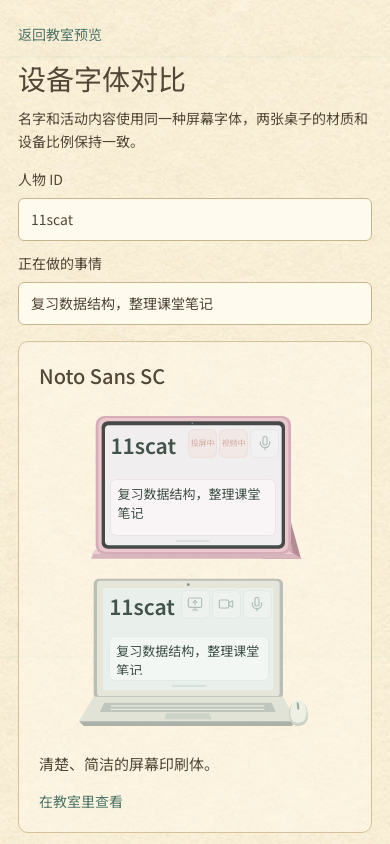
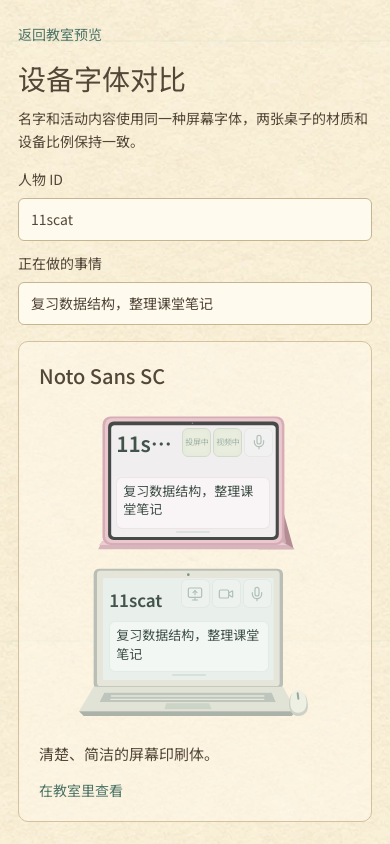
Before and after one commit to Yuumi-11/11scat, a Next.js app: page /classroom-preview/fonts in a window 390 px wide. Shown: the top 844 px of the page. Built offline with nearby package versions, Linux system fonts and the light colour scheme.

Commit message:
style: rebalance classroom desks and device screens

```diff
--- a/app/ClassroomTodo.tsx
+++ b/app/ClassroomTodo.tsx
@@ -38,7 +38,7 @@ function TodoNote({ name, value, onSave }: { name: string; value: string; onSave
 export function ClassroomTodoCard<T extends TodoTask>({ name, tasks, note = '', onNoteSave, onComplete, headerActions, empty }: {
   name: string; tasks: T[]; note?: string; onNoteSave?: (note: string) => Promise<void> | void; onComplete?: (task: T) => void; headerActions?: ReactNode; empty?: ReactNode;
 }) {
-  return <section className="task-person-card todo-paper-card" aria-label={`${name}的今日 todo`}>
+  return <section className="task-person-card todo-paper-card" aria-label={`${name}的今日任务`}>
     <div className="activity-heading"><strong >{name}</strong>{headerActions}<TodoNote name={name} value={note} onSave={onNoteSave} /></div>
     <div className="task-person-list" tabIndex={0} aria-label={`${name}的任务列表`}>
       <div className="task-list" aria-live="polite">{tasks.map(task => <div className={`task-row${task.done ? ' is-done' : ''}`} key={task.id}>
--- a/app/classroom.css
+++ b/app/classroom.css
@@ -17,6 +17,7 @@
   --wood: url('/classroom/wood.webp'); --paper: url('/classroom/paper-fiber.jpg');
   --classroom-ui-font: 'Classroom Sans', 'PingFang SC', 'Microsoft YaHei', sans-serif;
   --desk-overlap: 34px; --chat-bottom-inset: 27px; --scene-top: 10px; --board-frame: 13px;
+  --chat-paper-inset: 12px;
   --panel-shift: clamp(0px, calc((100vw - 1166px) * .138182), 38px);
   --board-growth: clamp(0px, calc((100vw - 1166px) * .101818), 28px);
   font-family: var(--classroom-ui-font);
@@ -37,12 +38,13 @@
 .chalk-public-tasks li { display: flex; gap: 18px; align-items: baseline; flex: 0 0 auto; min-width: 0; }
 .chalk-public-tasks li::before { content: ''; width: 13px; height: 13px; flex-shrink: 0; border: 2px solid #f3eedbbb; border-radius: 2px 3px 1px 4px; transform: rotate(-4deg); }
 .chalk-lettering { font: clamp(26px, 3.6vw, 51px)/1.2 'Classroom Yan', 'Long Cang', cursive; -webkit-text-stroke: .28px currentColor; overflow-wrap: anywhere; min-width: 0; display: block; mask-image: url('/classroom/chalk-grain.png'); mask-size: 192px; }
-.classroom-scene .side-panel { position: relative; min-height: 0; padding: 6px 12px 8px; border: 10px solid #d3a465; border-radius: 12px; background: #fbf4e2 var(--paper) center / 560px; box-shadow: none; }
+.classroom-scene .side-panel { position: relative; min-height: 0; padding: 6px var(--chat-paper-inset) 8px; border: 10px solid #d3a465; border-radius: 12px; background: #fbf4e2 var(--paper) center / 560px; box-shadow: none; }
 .classroom-scene .side-tabs { position: relative; margin: 0; padding: 0 40px 0 0; height: 42px; display: flex; gap: 8px; align-items: end; flex: 0 0 auto; border-bottom: 0; background: transparent; overflow: visible; }
 .classroom-scene .side-tabs > button { position: relative; flex: 1; height: 42px; min-width: 0; padding: 7px 8px; border: 0; border-radius: 10px 13px 0 0; background: #eaddbf; color: #7f5d3e; font: 500 19px/1.2 var(--classroom-ui-font); letter-spacing: .06em; box-shadow: none; }
 .classroom-scene .side-tabs > button.active { background: #4f7669; color: #fff6df; }
 .classroom-scene .side-tabs > button svg { display: none; }
-.classroom-scene .chat-bell-host { position: absolute; top: 4px; right: -2px; z-index: 8; width: 58px; height: 68px; }
+/* The SVG mount ends 2px inside its host; bridge that and the paper inset. */
+.classroom-scene .chat-bell-host { position: absolute; top: 4px; right: calc(-1 * var(--chat-paper-inset) - 2px); z-index: 8; width: 58px; height: 68px; }
 .classroom-scene .scene-desks { display: grid; grid-template-columns: repeat(4,minmax(0,1fr)); gap: 20px; flex: 0 0 clamp(115px, 16vh, 165px); min-height: 0; align-items: end; }
 .classroom-desk { height: 100%; min-width: 0; display: flex; position: relative; align-items: end; justify-content: center; gap: 4px; padding: 0 5px 9px; }
 .classroom-desk::before { content: ''; position: absolute; left: -3px; right: -3px; bottom: -8px; height: 49px; border-radius: 8px 8px 0 0; background: linear-gradient(#ffefbc22 0 64%, #96633026 66%), var(--wood) center / 500px; box-shadow: inset 0 5px 2px #f1c58977; transform: perspective(400px) rotateX(13deg); }
@@ -189,7 +191,8 @@
   .classroom-scene .projector-control { width: 116px; height: 95px; left: 42%; top: -35px; }
   .chalk-date { font-size: 17px; top: 18%; right: 4%; }.chalk-lettering { font-size: 28px; }
   .chalk-public-tasks { inset: 25% 7% 38px; gap: 7px; }
-  .classroom-scene .side-panel { padding: 4px 8px 8px; }.classroom-scene .side-tabs { height: 38px; }
+  .classroom-scene { --chat-paper-inset: 8px; }
+  .classroom-scene .side-panel { padding: 4px var(--chat-paper-inset) 8px; }.classroom-scene .side-tabs { height: 38px; }
   .classroom-scene .side-tabs > button { font-size: 18px; }
   .classroom-scene .task-copy strong { font-size: 14px; }
   .classroom-scene .whiteboard-shell { grid-template-columns: minmax(0,1fr) 42px; padding-bottom: 33px; }
@@ -210,8 +213,8 @@
 .classroom-scene .classroom-desk .calendar-content { pointer-events: auto; }
 .classroom-scene :is(button, input, textarea, select) { font-family: var(--classroom-ui-font); }
 .classroom-scene .board-text-box textarea { font-family: 'Classroom Yan', 'Long Cang', cursive; }
-.classroom-scene .desk-room { padding-right: 76px; gap: 0; }
-.classroom-scene .desk-room :is(.object-button, .room-collaboration-trigger, .settings-button) { height: 112px; }
+.classroom-scene .desk-room { padding-right: clamp(48px,5.9vw,84px); gap: clamp(18px,2.4vw,34px); }
+.classroom-scene :is(.desk-media,.desk-room) :is(.object-button,.room-collaboration-trigger,.settings-button) { min-width: 0; height: 112px; }
 .classroom-scene .prop-calendar, .classroom-scene .prop-taskboard, .classroom-scene .prop-folder, .classroom-scene .prop-settings, .classroom-scene .prop-bell { background-size: contain; background-position: center bottom; mask-image: none; }
 .classroom-scene .prop-calendar { background-image: url('/classroom/calendar-flat.svg'); }
 .classroom-scene .prop-taskboard { background-image: url('/classroom/taskboard-flat.svg'); }
@@ -243,8 +246,7 @@
 @media (min-width: 721px) and (max-width: 1000px) {
   .classroom-scene { --desk-overlap: 26px; --chat-bottom-inset: 19px; --scene-top: 10px; }
   .classroom-scene .chalk-palette, .classroom-scene .ledge-decoration { transform: scale(.65); transform-origin: right bottom; }
-  .classroom-scene .desk-room { padding-right: 62px; }
-  .classroom-scene .desk-room :is(.object-button, .room-collaboration-trigger, .settings-button) { height: 96px; }
+  .classroom-scene :is(.desk-media,.desk-room) :is(.object-button,.room-collaboration-trigger,.settings-button) { height: 96px; }
   .app-shell.classroom-scene > .wall-exit { right: 12px; width: 58px; }
   .classroom-scene .calendar-name { font-size: 17px; }
 }
@@ -253,7 +255,7 @@
   .classroom-scene { --desk-overlap: 0px; --chat-bottom-inset: 0px; --scene-top: 10px; --board-frame: 10px; }
   .app-shell.classroom-scene > .scene-desks { grid-template-rows: 110px 108px; }
   .classroom-scene .desk-room { padding-right: 8px; padding-top: 20px; }
-  .classroom-scene .desk-room :is(.object-button, .room-collaboration-trigger, .settings-button) { height: 88px; }
+  .classroom-scene :is(.desk-media,.desk-room) :is(.object-button,.room-collaboration-trigger,.settings-button) { height: 88px; }
   .app-shell.classroom-scene > .wall-exit { right: 18px; bottom: 102px; width: 56px; height: 34px; }
   .classroom-scene .object-button.projector-control { width: 120px; top: -32px; }
   .classroom-scene .projection-sheet { padding: 10px 8px 11px; }
@@ -288,9 +290,6 @@
 .rainbow-chalk .chalk-stick { background: linear-gradient(95deg,#e1a0b4,#e5c67c 32%,#b6cda3 59%,#95bdcf 83%,#b0a4ce); }
 .rainbow-chalk input { position: absolute; inset: 0; width: 100%; height: 100%; opacity: 0; cursor: pointer; }
 .rainbow-chalk:focus-within { outline: 1px dashed #f6f1dc; outline-offset: 1px; }
-@media (min-width:721px) {
-  .classroom-scene .desk-room { padding-right: clamp(48px,4.9vw,70px); }
-}
 /* Grow foreground overlap only as space opens beside the calendars. */
 @media (min-width:721px) {
   .classroom-scene { --desk-overlap: clamp(0px, calc((100vw - 1366px) * .2), 34px); }
@@ -364,30 +363,42 @@
 .classroom-scene[data-device-font=rounded] { --device-font: 'Device Nunito','School Rounded','Classroom Sans',sans-serif; }
 .classroom-scene[data-device-font=youyuan] { --device-font: 'Device Nunito',YouYuan,'幼圆','Classroom Sans',sans-serif; }
 .device-card { position: relative; width: min(100%,240px); aspect-ratio: 3 / 2; flex-shrink: 0; pointer-events: none; container-type: inline-size; }
+.device-tablet { width: min(93.3333%,224px); }
 .device-shell { display: block; position: absolute; inset: 0; background: center bottom / contain no-repeat; }
 .device-tablet .device-shell { background-image: url('/classroom/tablet-on.svg'); }.device-tablet.is-offline .device-shell { background-image: url('/classroom/tablet-off.svg'); }
 .device-laptop .device-shell { background-image: url('/classroom/laptop-on.svg'); }.device-laptop.is-offline .device-shell { background-image: url('/classroom/laptop-off.svg'); }
-.device-screen { position: absolute; left: 12.5%; right: 12.5%; top: 13%; bottom: 15%; display: flex; flex-direction: column; padding: 3px 0 8px; pointer-events: auto; overflow: hidden; color: #42534b; font-family: var(--device-font); }
+.device-screen { position: absolute; left: 12.5%; right: 12.5%; top: 13%; bottom: 15%; display: flex; flex-direction: column; padding: 3px 0 6px; pointer-events: auto; overflow: hidden; color: #42534b; font-family: var(--device-font); }
 .device-laptop .device-screen { left: 13%; right: 18%; top: 11%; bottom: 27%; }
 .device-tablet .device-screen { left: 13.5%; right: 15%; top: 13%; bottom: 15%; }
 .device-tablet .device-activity { background: #fff9fa9c; border-color: #d5bec64d; }
 .device-screen::after { content: ''; position: absolute; bottom: 2px; left: calc(50% - 17px); width: 34px; height: 2px; border-radius: 2px; background: #a6b9b044; pointer-events: none; }
 .device-identity { height: 35px; flex: 0 0 35px; max-width: calc(100% - 97px); padding: 0 0 0 3px; margin-top: -4px; display: flex; align-items: center; }
 .device-name { display: block; width: 100%; font: 600 21px/1.3 var(--device-font); overflow: hidden; text-overflow: ellipsis; white-space: nowrap; }
+/* Keep the shared header's flow height so the lower name does not consume input space. */
+.device-laptop .device-identity { align-items: flex-start; pointer-events: none; }
+.device-laptop .device-name { font-size: 17px; margin-top: 11px; height: 38.3px; }
 .device-media-status { position: absolute; top: 0; right: 0; display: flex; gap: 2px; }
 .classroom-scene .device-media-status button { display: flex; align-items: center; justify-content: center; gap: 2px; width: 29px; min-width: 29px; height: 29px; padding: 1px; border: 1px solid #c2cec680; border-radius: 6px; background: #f7faf8b3; color: #6c877b; font: 8px/1 var(--device-font); }
 .device-media-status button svg { width: 16px; height: 16px; }.device-media-status button:disabled { opacity: .45; cursor: default; }
-.classroom-scene .device-media-status button.is-live { border-color: #bf847833; color: #b75d50; background: #f6e5de; }
-.device-media-status i { width: 3px; height: 3px; background: #ba5f52; border-radius: 50%; }
-.device-activity { flex: 1; min-height: 0; display: flex; flex-direction: column; margin: clamp(8px,6.67cqw,16px) 3px 0; padding: 5px 6px; background: #fbfdfb8c; border: 1px solid #c4d3c859; border-radius: 6px; }
-.device-laptop .device-activity { margin-top: 12px; }
+.classroom-scene .device-media-status button.is-live { border-color: #adc5a5; color: #426c51; background: #dfeccc; box-shadow: inset 0 0 5px #66885712; }
+.device-media-status i { width: 3px; height: 3px; background: #64835b; border-radius: 50%; }
+.device-activity { flex: 1; min-height: 0; display: flex; flex-direction: column; margin: clamp(8px,6.67cqw,16px) 3px 0; padding: 4px 6px; background: #fbfdfb8c; border: 1px solid #c4d3c859; border-radius: 6px; }
+.device-laptop .device-activity { margin-top: 8px; }
 .device-activity .activity-box { flex: 1; min-height: 0; display: flex; flex-direction: column; gap: 2px; padding: 0; margin: 0; }
 .classroom-scene .device-activity :is(p,textarea) { flex: 1; width: 100%; height: 100%; min-height: 0; margin: 0; padding: 0; background: transparent; border: 0; border-radius: 0; box-shadow: none; resize: none; color: #42534b; font: 13px/1.45 var(--device-font); overflow-wrap: anywhere; white-space: pre-wrap; }
 .device-activity p { overflow-y: auto; scrollbar-width: thin; }.device-activity textarea { overflow: hidden; }.device-activity small { position: absolute; width: 1px; height: 1px; overflow: hidden; clip-path: inset(50%); }
 .classroom-seating-settings label { display: grid; gap: 8px; margin: 16px 0; }.classroom-seating-settings select { padding: 8px; border: 1px solid #b8bda9; background: #f8f4e8; border-radius: 6px; color: #495c4f; }
 .classroom-board-settings > div { display: flex; justify-content: space-between; margin: 12px 0; }
 .classroom-scene .room-collaboration-trigger i { position: absolute; top: 13%; right: 7%; min-width: 24px; height: 25px; padding: 0 5px; display: grid; place-items: center; background: #b77660; color: #fff3d8; border: 2px solid #e5c997; border-radius: 8px 6px 9px 5px; box-shadow: 1px 2px #735b3826; font: normal 13px/1 'Classroom Sans',sans-serif; transform: rotate(4deg); }
-@container (max-width:210px) { .device-screen { padding-top: 1px; padding-bottom: 5px; }.device-identity { max-width: calc(100% - 79px); height: 29px; flex-basis: 29px; }.device-name { font-size: 18px; }.classroom-scene .device-media-status button { width: 24px; min-width: 24px; height: 24px; font-size: 7px; }.device-activity { margin-top: 7px; padding: 3px; }.classroom-scene .device-activity :is(p,textarea) { font-size: 11px; line-height: 1.4; } }
+@container (max-width:210px) {
+  .device-screen { padding-top: 1px; padding-bottom: 5px; }
+  .device-identity { max-width: calc(100% - 79px); height: 29px; flex-basis: 29px; }
+  .device-name { font-size: 18px; }
+  .device-laptop .device-name { font-size: 16px; margin-top: 7px; height: 32px; }
+  .classroom-scene .device-media-status button { width: 24px; min-width: 24px; height: 24px; font-size: 7px; }
+  .device-activity, .device-laptop .device-activity { margin-top: 7px; padding: 3px; }
+  .classroom-scene .device-activity :is(p,textarea) { font-size: 11px; line-height: 1.4; }
+}
 .room-audio-enable,.room-microphone-error { position: fixed; z-index: 25; left: 50%; bottom: 180px; transform: translateX(-50%); border: 1px solid #bcac8b; border-radius: 8px; padding: 8px 12px; background: #fff7e6; color: #514d3c; }
 
 /* Seventh review: state-aware rear panels, a compact device toolbar and paper todo. */
@@ -400,11 +411,9 @@
 .board-layer-side:focus-visible { outline: 2px dashed #f6f1dc; outline-offset: -3px; }
 .classroom-scene .device-media-status button { flex-shrink: 0; letter-spacing: -.03em; }
 .classroom-scene .device-media-status button:focus-visible { outline: 2px solid #658d7b; outline-offset: -2px; }
-.classroom-scene .device-media-status button.is-live { box-shadow: inset 0 0 5px #d54a3912; }
 .classroom-scene .prop-calendar-entry { background-image: url('/classroom/calendar-entry.svg'); }
-.classroom-scene .calendar-entry-button { max-width: 140px; height: 112px; }
-.classroom-scene .desk-media { gap: 20px; }
-.classroom-scene .side-tabs::after { content: ''; position: absolute; left: -12px; right: -12px; bottom: 0; height: 2px; background: #b99c755e; pointer-events: none; }
+.classroom-scene .desk-media { gap: clamp(6px,1vw,14px); }
+.classroom-scene .side-tabs::after { content: ''; position: absolute; left: calc(-1 * var(--chat-paper-inset)); right: calc(-1 * var(--chat-paper-inset)); bottom: 0; height: 2px; background: #b99c755e; pointer-events: none; }
 .classroom-scene .side-tabs > button:nth-of-type(2) { margin-right: -14px; }
 .classroom-scene .todo-paper-card { min-width: 0; padding: 11px 13px 4px; border: 1px solid #d7cdbc80; border-radius: 7px 5px 8px 6px; background: linear-gradient(#fffdf4e8,#fffdf4e8),var(--paper) center / 500px; box-shadow: 1px 2px 2px #79634718; --todo-font: 'School Caveat','Classroom Yan','Long Cang',cursive; }
 .classroom-scene .todo-paper-card .activity-heading { display: flex; flex: 0 0 auto; align-items: center; gap: 7px; padding: 0 0 4px; margin: 0; border: 0; min-height: 29px; }
@@ -423,4 +432,3 @@
 .todo-hand-check > span { position: relative; display: block; width: 14px; height: 15px; border: 1.2px solid #9c9687; border-radius: 1px 2px 1px 1px; transform: rotate(-3deg); }
 .todo-hand-check[aria-checked=true] > span::after { content: ''; position: absolute; left: 3px; top: -3px; width: 7px; height: 14px; border: solid #696955; border-width: 0 2px 2px 0; transform: rotate(38deg) skewY(-8deg); border-radius: 0 0 2px; }
 .todo-hand-check:disabled { cursor: default; }.todo-hand-check:focus-visible { outline: 1px dashed #857961; outline-offset: -2px; }
-@media(max-width:720px) { .classroom-scene .side-tabs::after { left: -8px; right: -8px; }.classroom-scene .calendar-entry-button { height: 94px; } }
--- a/app/page.tsx
+++ b/app/page.tsx
@@ -2391,7 +2391,7 @@ export default function Home() {
         <aside className="side-panel panel">
           <div className="side-tabs" aria-label="侧栏内容">
             <button className={sideView === "chat" ? "active" : ""} onClick={() => setSideView("chat")}><MessageCircle size={18} aria-hidden="true" />传纸条</button>
-            <button className={sideView === "tasks" ? "active" : ""} onClick={() => setSideView("tasks")}><ListTodo size={18} aria-hidden="true" />今日todo</button>
+            <button className={sideView === "tasks" ? "active" : ""} onClick={() => setSideView("tasks")}><ListTodo size={18} aria-hidden="true" />今日任务</button>
             <div className="chat-bell-host" ref={setBellHost} />
           </div>
 
@@ -2548,11 +2548,11 @@ export default function Home() {
         <div className="classroom-desk desk-media">
           <button className="object-button" type="button" onClick={createBoard} aria-label="画板"  aria-pressed={!!activeBoard}><ClassroomProp name="chalk-cup" /></button>
           <button className="object-button calendar-entry-button" type="button" onClick={() => setBoardNotice("双人日历将在后续开放")} aria-label="双人日历" ><ClassroomProp name="calendar-entry" /></button>
+          <RoomCollaboration key={identityId} identityId={identityId} onChanged={loadTasks} onNotice={playNotificationSound} onPublicTasks={setPublicTasks} triggerContent={<ClassroomProp name="taskboard" />} />
 
           {stream && <button className="desk-stop-share" type="button" onClick={stopShare}><Square size={14} />结束共享</button>}
         </div>
         <div className="classroom-desk desk-room">
-          <RoomCollaboration key={identityId} identityId={identityId} onChanged={loadTasks} onNotice={playNotificationSound} onPublicTasks={setPublicTasks} triggerContent={<ClassroomProp name="taskboard" />} />
           <button className="object-button" type="button" onClick={openCloud} aria-label="云盘" ><ClassroomProp name="folder" /></button>
           <RoomSettings triggerContent={<ClassroomProp name="settings" />} sections={[
             { id: 'seating', label: '座位与设备字体', icon: <ListTodo size={19} />, content: <><ClassroomSeatingSettings profile={classroomProfile.profile} saving={classroomProfile.saving} error={classroomProfile.error} onChange={value => void classroomProfile.save(value)} /><button type="button" onClick={() => void copyInviteLink()}>{inviteCopied ? '邀请链接已复制' : '复制邀请链接'}</button></> },
```
Also changed, not shown: app/classroom-preview/preview.tsx (+3 -3 lines), public/classroom/ATTRIBUTION.md (+1 -1 lines), public/classroom/calendar-entry.svg, 3 other files (tests, documents, lock files or other folders).
